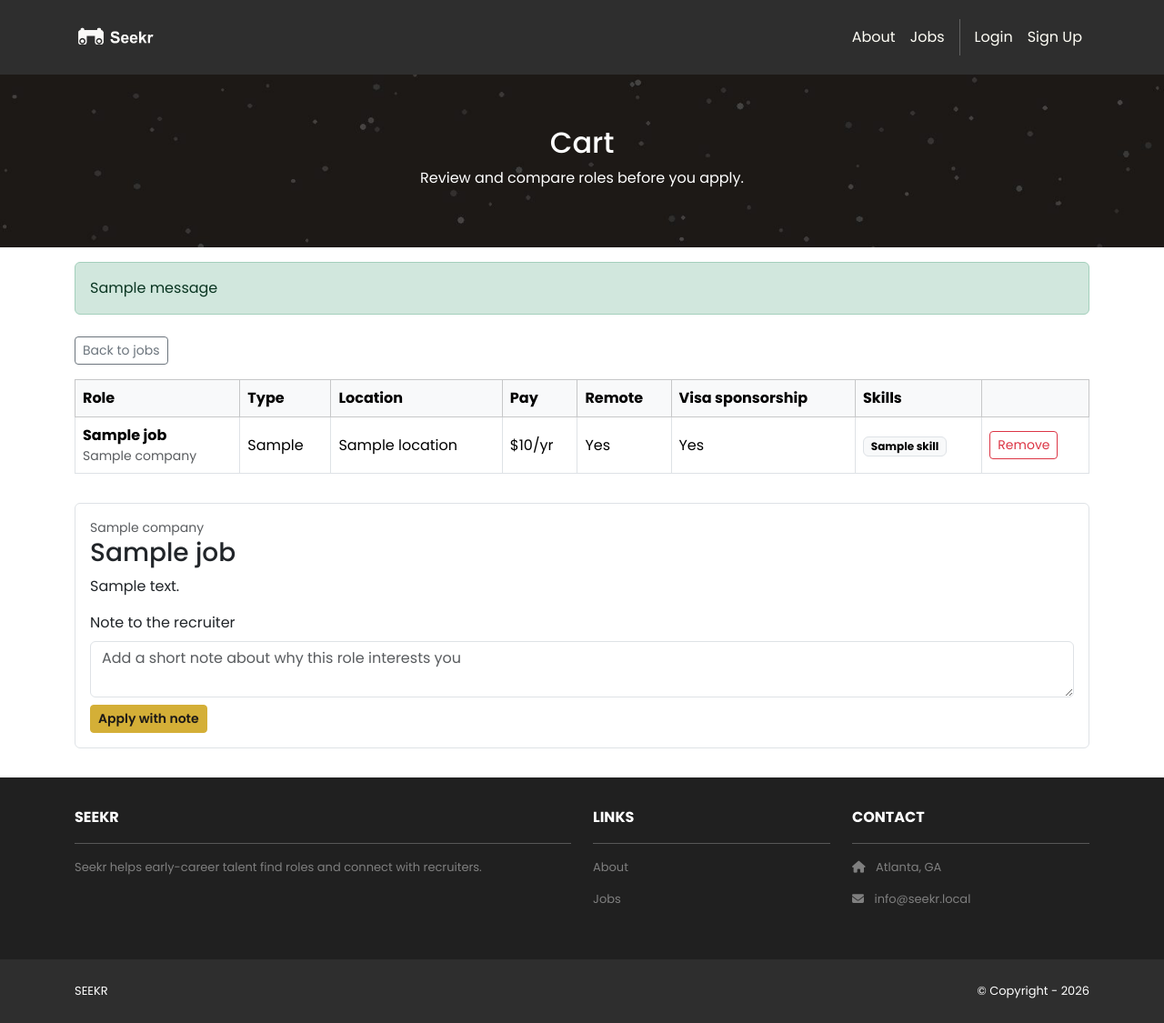
After one commit to Prithul-the-creator/2340-Project-2, a Django app: template jobs/templates/jobs/cart.html in a window 1280 px wide. The commit adds this page. Shown: the whole page at 91% size. Run offline with Django 3.2, Linux system fonts and the light colour scheme; the template is opened without the code that fills it: most values are stand-ins (such as "Sample title", 1, 10 or a date in 2020); one stand-in notice (Sample message) is shown; some libraries are stand-ins or nearby versions.

Commit message:
add jobs to shopping cart
still testing edge cases

```diff
--- /dev/null
+++ b/jobs/templates/jobs/cart.html
@@ -0,0 +1,84 @@
+{% extends 'base.html' %}
+{% block content %}
+<header class="masthead bg-index text-white text-center py-4">
+  <div class="container d-flex align-items-center flex-column pt-2">
+    <h2>Cart</h2>
+    <p>Review and compare roles before you apply.</p>
+  </div>
+</header>
+<div class="p-3">
+  <div class="container">
+    {% if messages %}
+      {% for message in messages %}<div class="alert alert-{% if message.tags == 'error' %}danger{% else %}{{ message.tags }}{% endif %}" role="alert">{{ message }}</div>{% endfor %}
+    {% endif %}
+    <a class="btn btn-outline-secondary btn-sm mt-2" href="{% url 'jobs.index' %}">Back to jobs</a>
+    {% if listings %}
+      <div class="table-responsive mt-3">
+        <table class="table table-bordered align-middle">
+          <thead class="table-light">
+            <tr>
+              <th scope="col">Role</th>
+              <th scope="col">Type</th>
+              <th scope="col">Location</th>
+              <th scope="col">Pay</th>
+              <th scope="col">Remote</th>
+              <th scope="col">Visa sponsorship</th>
+              <th scope="col">Skills</th>
+              <th scope="col"></th>
+            </tr>
+          </thead>
+          <tbody>
+            {% for listing in listings %}
+              {% with job=listing.job %}
+              <tr>
+                <th scope="row">
+                  {{ job.title }}
+                  <div class="text-muted small fw-normal">{{ job.company }}</div>
+                </th>
+                <td>{{ job.get_employment_type_display }}</td>
+                <td>{{ job.location|default:"—" }}</td>
+                <td>
+                  {% if job.salary %}
+                    {% if job.employment_type == 'intern' %}${{ job.salary }}/hr{% else %}${{ job.salary }}/yr{% endif %}
+                  {% else %}—{% endif %}
+                </td>
+                <td>{{ job.remote_work|yesno:"Yes,No" }}</td>
+                <td>{{ job.visa_sponsorship|yesno:"Yes,No" }}</td>
+                <td>
+                  {% for skill in listing.skills %}<span class="badge text-bg-light border">{{ skill }}</span> {% empty %}—{% endfor %}
+                </td>
+                <td>
+                  <form method="post" action="{% url 'jobs.remove_from_cart' job.id %}">
+                    {% csrf_token %}
+                    <button class="btn btn-outline-danger btn-sm" type="submit">Remove</button>
+                  </form>
+                </td>
+              </tr>
+              {% endwith %}
+            {% endfor %}
+          </tbody>
+        </table>
+      </div>
+    {% endif %}
+    <div class="mt-3">
+      {% for listing in listings %}
+        {% with job=listing.job %}
+        <article class="border rounded p-3 mb-3">
+          <div class="text-muted small">{{ job.company }}</div>
+          <h3>{{ job.title }}</h3>
+          {% if job.description %}<p>{{ job.description|linebreaksbr }}</p>{% endif %}
+          <form method="post" action="{% url 'jobs.apply' job.id %}">
+            {% csrf_token %}
+            <label class="form-label" for="note-{{ job.id }}">Note to the recruiter</label>
+            <textarea class="form-control mb-2" id="note-{{ job.id }}" name="note" rows="2" maxlength="1000" required placeholder="Add a short note about why this role interests you"></textarea>
+            <button class="btn btn-primary btn-sm" type="submit">Apply with note</button>
+          </form>
+        </article>
+        {% endwith %}
+      {% empty %}
+        <p class="text-muted">Your cart is empty.</p>
+      {% endfor %}
+    </div>
+  </div>
+</div>
+{% endblock content %}
--- a/jobs/templates/jobs/job_search.html
+++ b/jobs/templates/jobs/job_search.html
@@ -96,6 +96,10 @@
                 <textarea class="form-control mb-2" id="note-{{ job.id }}" name="note" rows="2" maxlength="1000" required placeholder="Add a short note about why this role interests you"></textarea>
                 <button class="btn btn-primary btn-sm" type="submit">Apply with note</button>
               </form>
+              <form method="post" class="mt-2" action="{% if job.id in cart_job_ids %}{% url 'jobs.remove_from_cart' job.id %}{% else %}{% url 'jobs.add_to_cart' job.id %}{% endif %}">
+                {% csrf_token %}
+                <button class="btn btn-outline-secondary btn-sm" type="submit">{% if job.id in cart_job_ids %}Remove from cart{% else %}Add to cart{% endif %}</button>
+              </form>
             {% endif %}
           </div>
         </article>
--- a/jobs/templates/jobs/recommended_jobs.html
+++ b/jobs/templates/jobs/recommended_jobs.html
@@ -42,6 +42,10 @@
                 <textarea class="form-control mb-2" id="note-{{ job.id }}" name="note" rows="2" maxlength="1000" required placeholder="Add a short note about why this role interests you"></textarea>
                 <button class="btn btn-primary btn-sm" type="submit">Apply with note</button>
               </form>
+              <form method="post" class="mt-2" action="{% if job.id in cart_job_ids %}{% url 'jobs.remove_from_cart' job.id %}{% else %}{% url 'jobs.add_to_cart' job.id %}{% endif %}">
+                {% csrf_token %}
+                <button class="btn btn-outline-secondary btn-sm" type="submit">{% if job.id in cart_job_ids %}Remove from cart{% else %}Add to cart{% endif %}</button>
+              </form>
           </div>
         </article>
         {% endwith %}
--- a/jobs/urls.py
+++ b/jobs/urls.py
@@ -14,5 +14,8 @@ urlpatterns = [
     path('notifications/', views.notifications, name='jobs.notifications'),
     path('mine/new/', views.create_job, name='jobs.create_job'),
     path('mine/<int:job_id>/edit/', views.edit_job, name='jobs.edit_job'),
-    path('recommended/', views.recommended_jobs, name='jobs.recommended_positions')
+    path('recommended/', views.recommended_jobs, name='jobs.recommended_positions'),
+    path('cart/', views.cart, name='jobs.cart'),
+    path('<int:job_id>/cart/add/', views.add_to_cart, name='jobs.add_to_cart'),
+    path('<int:job_id>/cart/remove/', views.remove_from_cart, name='jobs.remove_from_cart'),
 ]
--- a/seekr/settings.py
+++ b/seekr/settings.py
@@ -68,6 +68,7 @@ TEMPLATES = [
                 'django.contrib.auth.context_processors.auth',
                 'django.contrib.messages.context_processors.messages',
                 'jobs.context_processors.unread_notifications',
+                'jobs.context_processors.cart_count',
             ],
         },
     },
--- a/seekr/templates/base.html
+++ b/seekr/templates/base.html
@@ -29,6 +29,12 @@
             {% if user.is_authenticated %}
             <a class="nav-link" href="{% url 'jobs.applications' %}">Applications</a>
             <a class="nav-link" href="{% url 'jobs.recommended_positions' %}">Recommended</a>
+            <a class="nav-link position-relative" href="{% url 'jobs.cart' %}">
+              Cart
+              {% if cart_count %}
+              <span class="badge rounded-pill bg-danger">{{ cart_count }}</span>
+              {% endif %}
+            </a>
             {% endif %}
             {% endif %}
             {% if perms.jobs.view_application %}
```
Also changed, not shown: jobs/context_processors.py (+7 -1 lines), jobs/models.py (+14 -0 lines), jobs/views.py (+43 -1 lines), jobs/migrations/0009_cart.py (added).
